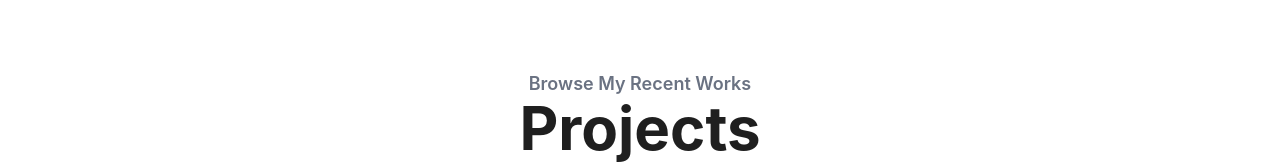
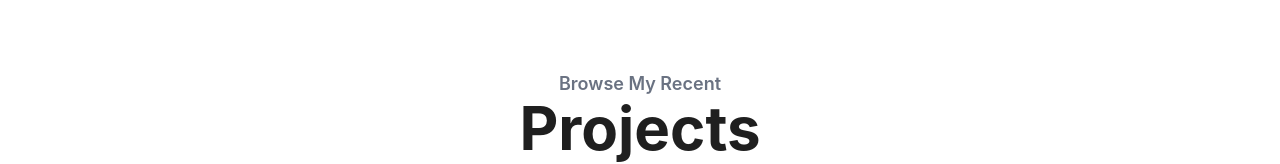
Before and after one commit to abuhosain/studfolio, a React (Vite) app: page /student/715548 in a window 1280 px wide. Shown: the part 1674-1838 px from the top of the page. Built offline with nearby package versions, Linux system fonts and the light colour scheme.

Commit message:
Ferdous's portfolio updated

```diff
--- a/src/pages/student/Ferdous-715548/index.jsx
+++ b/src/pages/student/Ferdous-715548/index.jsx
@@ -24,7 +24,7 @@ const FerdousPortfolio = () => {
               <a href="#" target="_blank" rel="noopener noreferrer">
                 <img
                   className="w-20"
-                  src="https://i.ibb.co/0pSf3LTt/github-removebg.png"
+                  src="https://i.ibb.co.com/0pSf3LTt/github-removebg.png"
                   alt="Image"
                 />
               </a>
@@ -35,7 +35,7 @@ const FerdousPortfolio = () => {
               >
                 <img
                   className="w-10"
-                  src="https://i.ibb.co/20ThQvrG/Facebook.png"
+                  src="https://i.ibb.co.com/20ThQvrG/Facebook.png"
                   alt="Image"
                 />
               </a>
@@ -107,7 +107,7 @@ const FerdousPortfolio = () => {
         <section class="max-w-7xl !mx-auto !mt-20 md:!mt-0 !mb-30 lg:!mb-45 !px-4">
           <div class="text-center !mb-12">
             <h5 className="md:text-lg font-semibold text-gray-500">
-              Browse My Recent Works
+              Browse My Recent
             </h5>
             <h1 className="text-4xl md:text-5xl lg:text-6xl font-bold">
               Projects
```
